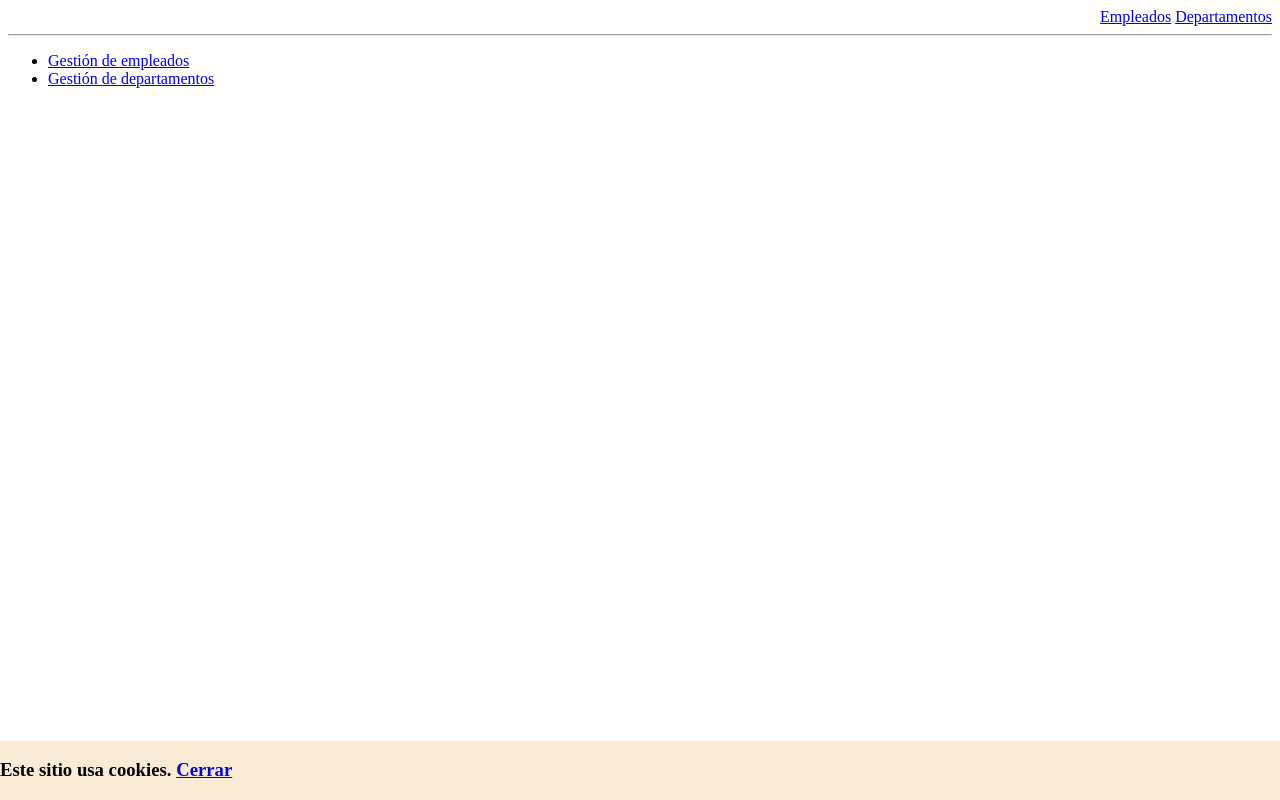
After one commit to ricpelo/empleados, a PHP site: page / in a window 1280 px wide. The commit adds this page. Run offline with PHP 8.4, Linux system fonts and the light colour scheme; some libraries are stand-ins or nearby versions.

Commit message:
Empezamos con sesiones

```diff
--- a/comunes/auxiliar.php
+++ b/comunes/auxiliar.php
@@ -112,10 +112,16 @@ function insertar_departamento(PDO $pdo, string $codigo, string $denominacion):
 {
     $sent = $pdo->prepare('INSERT INTO departamentos (codigo, denominacion)
                            VALUES (:codigo, :denominacion)');
-    $sent->execute([
+    $res = $sent->execute([
         ':codigo' => $codigo,
         ':denominacion' => $denominacion,
     ]);
+
+    if ($res) {
+        $_SESSION['info'] = 'El departamento se ha insertado correctamente.';
+    } else {
+        $_SESSION['info'] = 'Ocurrió un error al insertar el departamento.';
+    }
 }
 
 function modificar_departamento(PDO $pdo, string $id, string $codigo, string $denominacion): void
@@ -265,3 +271,19 @@ function insertar_empleado(PDO $pdo, array $campos): void
         ':departamento_id' => $departamento_id,
     ]);
 }
+
+function cabecera()
+{
+    ?>
+    <div align="right">
+        <a href="/empleados/index.php">Empleados</a>
+        <a href="/departamentos/">Departamentos</a>
+    </div>
+    <hr>
+    <?php if (isset($_SESSION['info'])): ?>
+        <div style="background-color: azure">
+            <?= $_SESSION['info'] ?>
+            <?php unset($_SESSION['info']) ?>
+        </div>
+    <?php endif;
+}
--- /dev/null
+++ b/crear_cookie.php
@@ -0,0 +1,6 @@
+<?php
+session_start();
+require 'comunes/auxiliar.php';
+
+setcookie('banner', '1', time() + 365 * 84600);
+return volver();
--- a/departamentos/index.php
+++ b/departamentos/index.php
@@ -1,3 +1,4 @@
+<?php session_start() ?>
 <!DOCTYPE html>
 <html lang="en">
 <head>
@@ -8,6 +9,8 @@
 <body>
     <?php
     require '../comunes/auxiliar.php';
+
+    cabecera();
 
     $denominacion = obtener_get('denominacion');
     ?>
--- a/departamentos/insertar.php
+++ b/departamentos/insertar.php
@@ -1,3 +1,4 @@
+<?php session_start() ?>
 <!DOCTYPE html>
 <html lang="en">
 <head>
--- a/departamentos/modificar.php
+++ b/departamentos/modificar.php
@@ -1,3 +1,4 @@
+<?php session_start() ?>
 <!DOCTYPE html>
 <html lang="en">
 <head>
--- a/empleados/index.php
+++ b/empleados/index.php
@@ -8,6 +8,8 @@
 <body>
     <?php
     require '../comunes/auxiliar.php';
+
+    cabecera();
 
     // $denominacion = obtener_get('denominacion');
     ?>
--- a/empleados/insertar.php
+++ b/empleados/insertar.php
@@ -51,6 +51,7 @@
             return volver();
         }
     }
+    cabecera();
     ?>
     <form action="" method="post">
         <div>
--- /dev/null
+++ b/index.php
@@ -0,0 +1,34 @@
+<?php session_start() ?>
+<!DOCTYPE html>
+<html lang="en">
+<head>
+    <meta charset="UTF-8">
+    <meta name="viewport" content="width=device-width, initial-scale=1.0">
+    <title>Menú principal</title>
+    <style>
+        #banner {
+            position: fixed;
+            bottom: 0;
+            left: 0;
+            width: 100%; /* Opcional: para que ocupe todo el ancho */
+            z-index: 1000; /* Opcional: para asegurarte de que esté por encima de otros elementos */
+            background-color: antiquewhite;
+        }
+    </style>
+</head>
+<body>
+    <?php
+    require 'comunes/auxiliar.php';
+    cabecera();
+    ?>
+    <ul>
+        <li><a href="empleados/index.php">Gestión de empleados</a></li>
+        <li><a href="departamentos/index.php">Gestión de departamentos</a></li>
+    </ul>
+    <?php if (!isset($_COOKIE['banner'])): ?>
+        <div id="banner">
+            <h3>Este sitio usa cookies. <a href="/crear_cookie.php">Cerrar</a></h3>
+        </div>
+    <?php endif ?>
+</body>
+</html>
```
Also changed, not shown: departamentos/borrar.php (+9 -1 lines).
